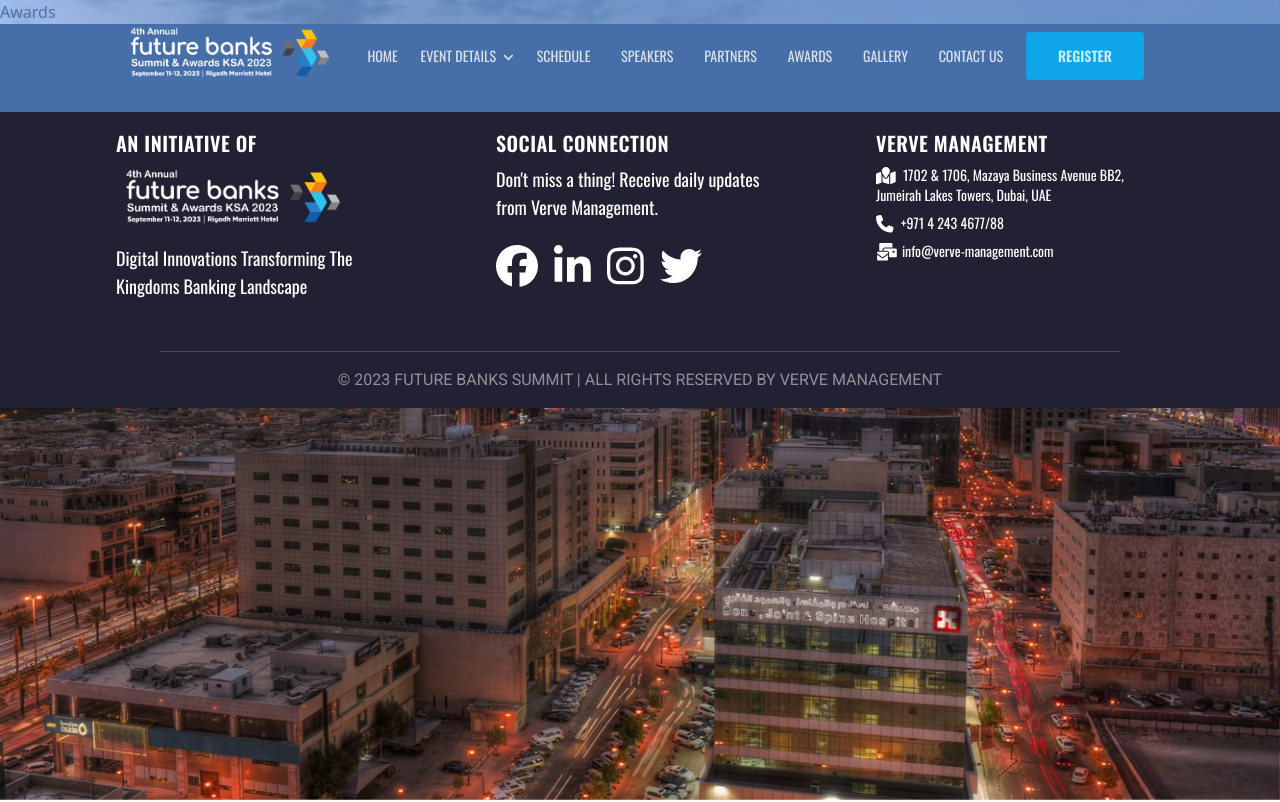
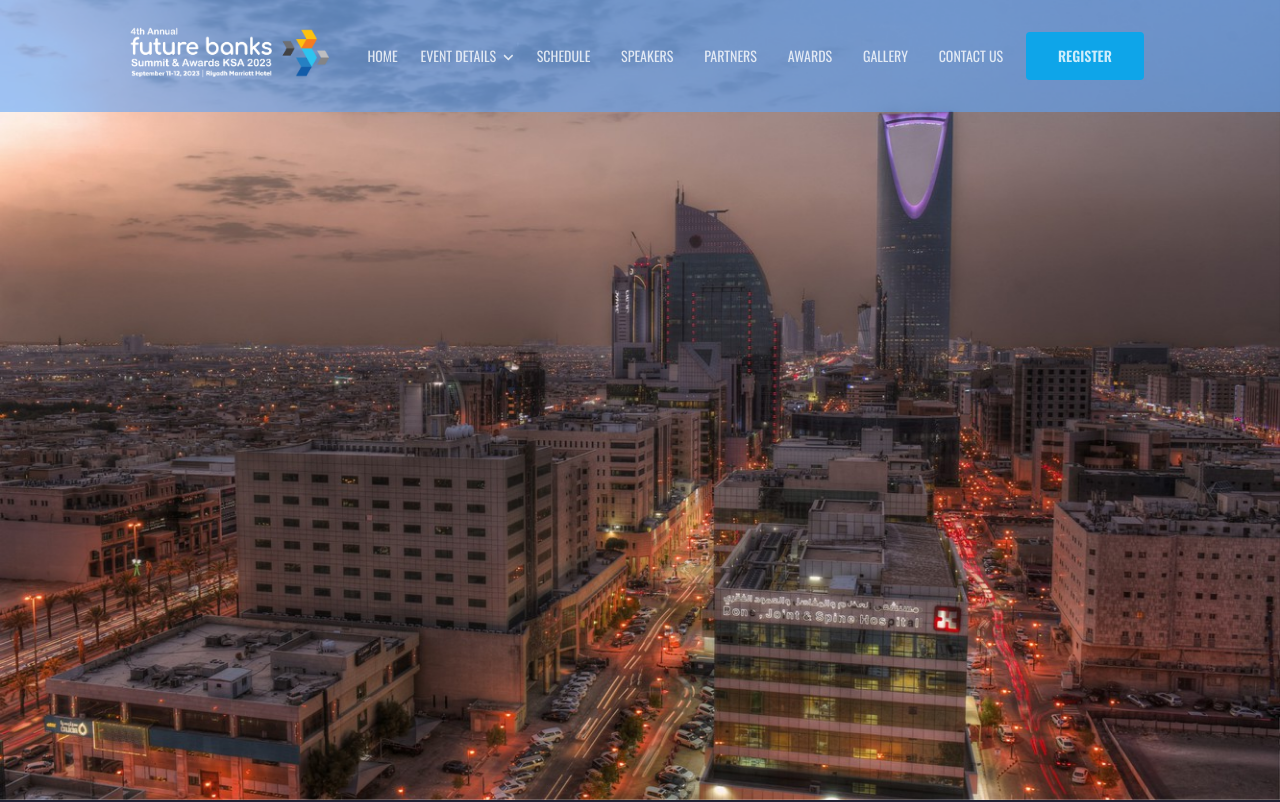
Before and after one commit to whyehtasam/ksa.futurebanksummit, a React (Vite) app: page /awards in a window 1280 px wide. Shown: the top 802 px of the page. Built offline with nearby package versions, Linux system fonts and the light colour scheme.

Commit message:
Add ReactPlayer component to Awards page

```diff
--- a/package.json
+++ b/package.json
@@ -18,6 +18,7 @@
     "react": "^18.2.0",
     "react-countup": "^6.5.0",
     "react-dom": "^18.2.0",
+    "react-player": "^2.14.1",
     "react-router-dom": "^6.21.3",
     "react-slick": "^0.30.0",
     "slick-carousel": "^1.8.1"
--- a/src/components/awards/Awards.jsx
+++ b/src/components/awards/Awards.jsx
@@ -1,8 +1,24 @@
+import ReactPlayer from 'react-player';
+
 
 const Awards = () => {
   return (
-    <div>Awards</div>
-  )
-}
+    <section className="awards">
+      <div className="container">
+        <div className="award-video h-full">
+          <ReactPlayer
+            url="https://www.youtube.com/embed/qw_XbQ1EpKY?controls=0&rel=0&playsinline=1&enablejsapi=1&origin=https%3A%2F%2Fksa.futurebanksummit.com&widgetid=1"
+            playing='true'
+            width="100%"
+            height="100vh"
+            volume={0}
+            loop='true'
+          />
+        </div>
+        <div className="award-content"></div>
+      </div>
+    </section>
+  );
+};
 
-export default Awards
+export default Awards;
```
Also changed, not shown: 1 other file (tests, documents, lock files or other folders).
